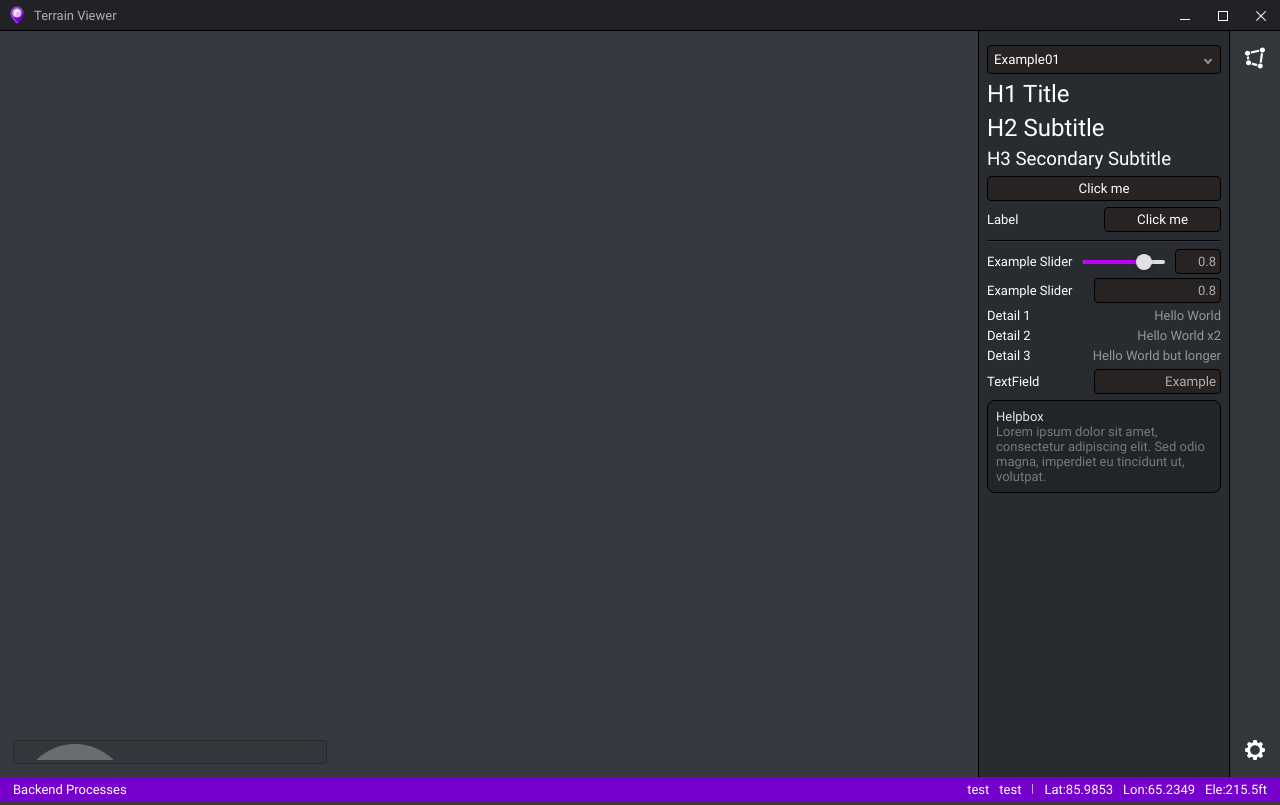
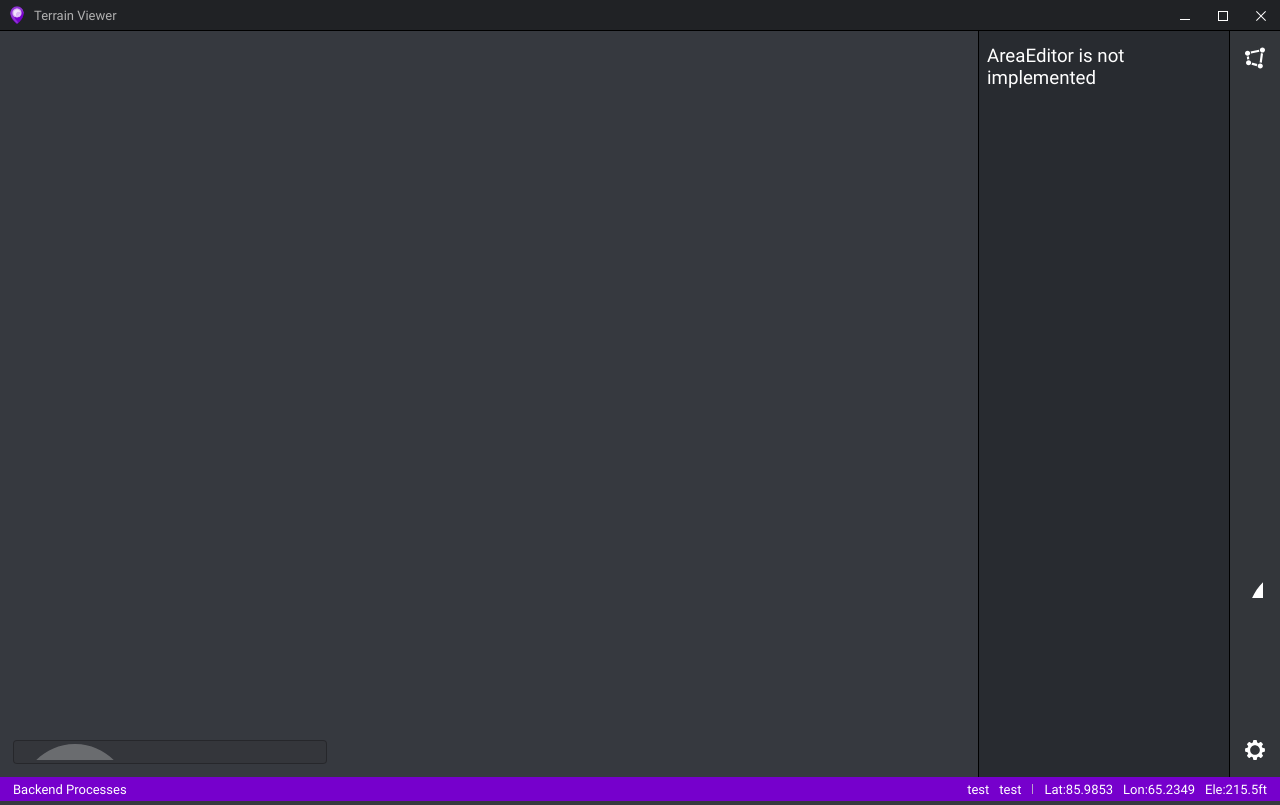
Before and after one commit to MaddHatt-PM/LandMarked3D, a React (Create React App) app: page / in a window 1280 px wide. Built offline with nearby package versions, Linux system fonts and the light colour scheme.

Commit message:
Moved UITests to their panel Add NotImplementedPanel for everything

```diff
--- a/src/Components/InspectorComponents/HelpBox/HelpBox.styles.tsx
+++ b/src/Components/InspectorComponents/HelpBox/HelpBox.styles.tsx
@@ -26,6 +26,7 @@ export const TitleWrapper = styled.div`
 
 export const Title = styled.span`
   color: #ffffffdf;
+  margin-bottom: 4px;
 `;
 
 export const Text = styled.p`
--- /dev/null
+++ b/src/Components/NotImplementedPanel/NotImplementedPanel.styles.tsx
@@ -0,0 +1,5 @@
+import styled from "styled-components";
+
+export const Container = styled.div`
+
+`;
--- /dev/null
+++ b/src/Components/NotImplementedPanel/NotImplementedPanel.tsx
@@ -0,0 +1,22 @@
+import React from "react";
+import { H3 } from "../InspectorComponents/Headers/Headers.styles";
+import Panel from "../Panel/Panel";
+import { Container } from "./NotImplementedPanel.styles";
+
+interface NotImplentedPanelProps {
+  name:string
+}
+
+const NotImplementedPanel = (props: NotImplentedPanelProps) => {
+
+  return (
+    <Panel children={(
+      <>
+        <H3>{`${props.name} is not implemented`}</H3>
+      </>
+    )}
+    />
+  );
+};
+
+export default NotImplementedPanel;
--- a/src/Components/Panel/Panel.styles.tsx
+++ b/src/Components/Panel/Panel.styles.tsx
@@ -11,7 +11,7 @@ export const Container = styled.div<ContainerProps>`
   background-color: #282b30;
   border-left: 1px solid black;
   overflow-y: auto;
-  `;
+`;
 
 export const Wrapper = styled.div`
   padding: 8px;
--- a/src/Components/Panel/Panel.tsx
+++ b/src/Components/Panel/Panel.tsx
@@ -13,59 +13,13 @@ interface PanelProps {
   children: React.ReactNode;
 }
 
-const Panel = () => {
+const Panel = (props:PanelProps) => {
 
   return (
     <Container>
       <Wrapper>
 
-
-        <Dropdown
-          options={["Example01", "Example02", "Example03"]}
-          defaultOption={"Example01"}
-          onSelect={(o) => { console.log(o) }} />
-
-        <H1>H1 Title</H1>
-        <H2>H2 Subtitle</H2>
-        <H3>H3 Secondary Subtitle</H3>
-        <InspectorButton
-          buttonText="Click me"
-          callback={() => { console.log("Button was clicked") }}
-        />
-        <InspectorButton
-          label="Label"
-          buttonText="Click me"
-          callback={() => { console.log("Button was clicked") }}
-        />
-
-        <HDivider />
-
-        <NumberField
-          label="Example Slider"
-          onChange={(o) => { }}
-        />
-        <NumberField
-          label="Example Slider"
-          min={-90}
-          max={90}
-          hasSlider={false}
-          onChange={(o) => { }}
-        />
-
-        <Detail label="Detail 1" detail="Hello World" />
-        <Detail label="Detail 2" detail="Hello World x2" />
-        <Detail label="Detail 3" detail="Hello World but longer" />
-
-        <TextField
-          label="TextField"
-          initialText="Example"
-          onChange={(o) => { }}
-        />
-
-        <HelpBox
-          title="Helpbox"
-          text="Lorem ipsum dolor sit amet, consectetur adipiscing elit. Sed odio magna, imperdiet eu tincidunt ut, volutpat. "
-        />
+        {props.children}
 
       </Wrapper>
     </Container>
--- a/src/Components/StatusBar/StatusBar.styles.tsx
+++ b/src/Components/StatusBar/StatusBar.styles.tsx
@@ -6,7 +6,7 @@ export const Container = styled.div`
   display: flex;
   align-items: center;
   flex-direction: row;
-
+  flex-shrink: 0;
   height: 24px;
   width: 100%;
 
@@ -20,8 +20,7 @@ export const HStack = styled.div`
   justify-content: space-between;
   align-items: center;
 
-  padding-left: 8px;
-  padding-right: 8px;
+  padding: 8px;
 `;
 
 export const Text = styled.span`
--- a/src/Components/ToolbarButton/ToolbarButton.styles.tsx
+++ b/src/Components/ToolbarButton/ToolbarButton.styles.tsx
@@ -6,10 +6,11 @@ interface ContainerProps {
 }
 
 export const Container = styled.button <ContainerProps>`
-position: relative;
+  position: relative;
   width: ${(props) => (props.width ? props.width : "auto")};
   height: ${(props) => (props.height ? props.height : "auto")};
   aspect-ratio: 1.0;
+  z-index: 100;
 
   border: 0px solid white;
   border-radius: 8px;
@@ -17,7 +18,6 @@ position: relative;
   cursor: pointer;
 
   align-items: center;
-  /* overflow: hidden; */
   text-overflow: clip;
   white-space: nowrap;
 
@@ -57,7 +57,7 @@ export const Text = styled.span`
 `;
 
 export const Tooltip = styled.div`
-  z-index: 10;
+  z-index: 100;
   position: absolute;
   top: 25%;
   right: 110%;
@@ -76,6 +76,7 @@ export const Tooltip = styled.div`
 
   user-select: none;
   pointer-events: none;
+
 
   &::before,
   &::after {
--- a/src/Pages/LocationViewerPage/LocationViewerPage.styles.tsx
+++ b/src/Pages/LocationViewerPage/LocationViewerPage.styles.tsx
@@ -14,21 +14,32 @@ export const VStack = styled.div<ContainerProps>`
   height: 100%;
 
   & > :first-child {
+    /* flex: 1; */
+    /* flex-shrink: 0; */
+  }
+
+  & > :last-child {
+    position: absolute;
+    bottom: 0;
     flex: 1;
   }
 `;
 
-interface ViewportProps {
-  children: React.ReactNode;
-}
+export const Wrapper = styled.div`
+  position: absolute;
+  width: 100%;
+  height: calc(100% - 24px);
+  bottom: 24px;
+`;
 
-export const HStack = styled.div<ViewportProps>`
+
+export const HStack = styled.div`
   display: flex;
   flex-direction: row-reverse;
   align-items: center;
   justify-content: flex-start;
 
-  position: relative;
+  position: absolute;
   width: 100%;
   height: 100%;
 
--- a/src/Pages/LocationViewerPage/LocationViewerPage.tsx
+++ b/src/Pages/LocationViewerPage/LocationViewerPage.tsx
@@ -1,48 +1,108 @@
-import React from "react";
+import React, { ReactNode, useState } from "react";
 import LayerEditor from "../../Components/LayerEditor/LayerEditor";
 import LocationView from "../../Components/LocationView/LocationView";
 import HoverButton from "../../Components/ToolbarButton/ToolbarButton";
 import Panel from "../../Components/Panel/Panel";
 import StatusBar from "../../Components/StatusBar/StatusBar";
 import Toolbar from "../../Components/Toolbar/Toolbar";
-import { HStack, VStack } from "./LocationViewerPage.styles";
-import { AreaSVG, CloudDownloadSVG, ExportSVG, GearSVG, LayersSVG, TreeSVG } from "../../Assets/SVGAssets";
+import { HStack, VStack, Wrapper } from "./LocationViewerPage.styles";
+import { AreaSVG, CloudDownloadSVG, ExportSVG, GearSVG, LayersSVG, QuestionMarkSVG, TreeSVG } from "../../Assets/SVGAssets";
 import ControlsView from "../../Components/ControlsView/ControlsView";
+import UITestPanel from "../../Components/UITestPanel/UITestPanel";
+import NotImplementedPanel from "../../Components/NotImplementedPanel/NotImplementedPanel";
 
 
 enum ToolbarModes {
   AreaEditor,
   TreeEditor,
   LayerEditor,
+  Download,
+  Export,
   Settings,
+
+  // DEV
+  UITest,
 }
+
+const toolbarModesArray = Object.keys(ToolbarModes)
+  .filter(key => isNaN(Number(key))) // filters out numeric keys
+  .map((key: any) => ToolbarModes[key]);
+
+const inspectors: Record<ToolbarModes, ReactNode> = {
+  [ToolbarModes.AreaEditor]: (<NotImplementedPanel name={"AreaEditor"} />),
+  [ToolbarModes.TreeEditor]: (<NotImplementedPanel name={"TreeEditor"} />),
+  [ToolbarModes.LayerEditor]: (<NotImplementedPanel name={"LayerEditor"} />),
+  [ToolbarModes.Download]: (<NotImplementedPanel name={"Download"} />),
+  [ToolbarModes.Export]: (<NotImplementedPanel name={"Export"} />),
+  [ToolbarModes.Settings]: (<NotImplementedPanel name={"Settings"} />),
+  [ToolbarModes.UITest]: (<UITestPanel />)
+}
+
 function LocationViewerPage() {
+  const [inspector, setInspector] = useState(ToolbarModes.AreaEditor);
+  const [showInspector, setShowInspector] = useState(true)
+
+  const handleToolbarCallback = (newInspector: ToolbarModes) => {
+    if (inspector === newInspector) {
+      setShowInspector(!showInspector);
+      return;
+    }
+
+    setInspector(newInspector);
+    setShowInspector(true);
+  };
 
   return (
     <>
       <VStack>
+        <Wrapper >
           <HStack>
             <Toolbar
               upperElements={[
-              { text: "Area Editor", icon: (<AreaSVG color="white" width={"20"} />), callback: () => { } },
-              { text: "Tree Editor", icon: (<TreeSVG color="white" width={"20"} />), callback: () => { } },
-            ].map((o, id) => <HoverButton key={id} width={"44px"} text={o.text} icon={o.icon} />)}
+                { text: "Area Editor", icon: (<AreaSVG color="white" width={"20"} />), mode: ToolbarModes.AreaEditor },
+                { text: "Tree Editor", icon: (<TreeSVG color="white" width={"20"} />), mode: ToolbarModes.TreeEditor },
+              ].map((o, id) => <HoverButton
+                key={id}
+                width={"44px"}
+                text={o.text}
+                icon={o.icon}
+                callback={() => { handleToolbarCallback(o.mode) }}
+              />)}
 
               lowerElements={[
-              { text: "Layers", icon: (<LayersSVG color="white" width={"20"} />), callback: () => { } },
-              { text: "Maps", icon: (<CloudDownloadSVG color="white" width={"20"} />), callback: () => { } },
-              { text: "Export", icon: (<ExportSVG color="white" width={"18"} />), callback: () => { } },
-              { text: "Settings", icon: (<GearSVG color="white" width={"20"} />), callback: () => { } },
-            ].map((o, id) => <HoverButton key={id} width={"40px"} text={o.text} icon={o.icon} />)}
+                { text: "DEV: UI Test", icon: (<QuestionMarkSVG color="white" width={"16"} />), mode: ToolbarModes.UITest },
+
+                { text: "Layers", icon: (<LayersSVG color="white" width={"20"} />), mode: ToolbarModes.LayerEditor },
+                { text: "Download Data", icon: (<CloudDownloadSVG color="white" width={"20"} />), mode: ToolbarModes.Download },
+                { text: "Export", icon: (<ExportSVG color="white" width={"18"} />), mode: ToolbarModes.Export },
+                { text: "Settings", icon: (<GearSVG color="white" width={"20"} />), mode: ToolbarModes.Settings },
+              ].map((o, id) => <HoverButton
+                key={id}
+                width={"40px"}
+                text={o.text}
+                icon={o.icon}
+                callback={() => { handleToolbarCallback(o.mode) }}
+              />)}
             />
-          <LayerEditor />
 
-          <Panel />
+            {/* {showInspector && inspectors[inspector]} */}
+
+            {
+              Object.values(inspectors).map((view, index) => (
+                <div
+                  key={index}
+                  style={{ height: "100%", display: index === inspector && showInspector ? "block" : "none" }}>
+                  {view}
+                </div>
+              ))
+            }
+
             <LocationView />
             <ControlsView enabledContent={
               <p>testing controls</p>
             } />
           </HStack>
+        </Wrapper>
         <StatusBar />
       </VStack>
     </>
```
Also changed, not shown: src/Components/UITestPanel/UITestPanel.tsx (+58 -4 lines). Lines whose indentation alone changed are shown as unchanged.
